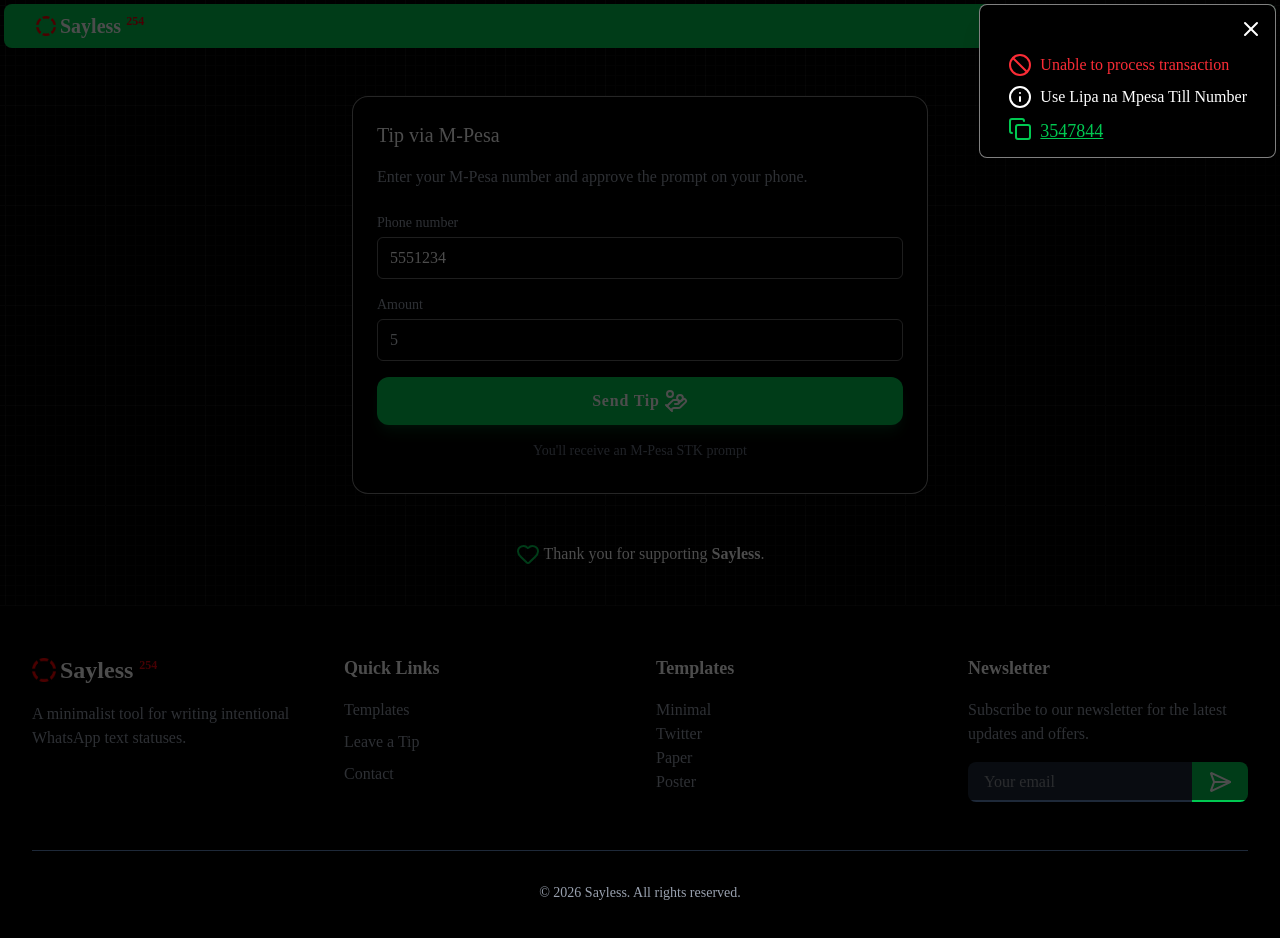
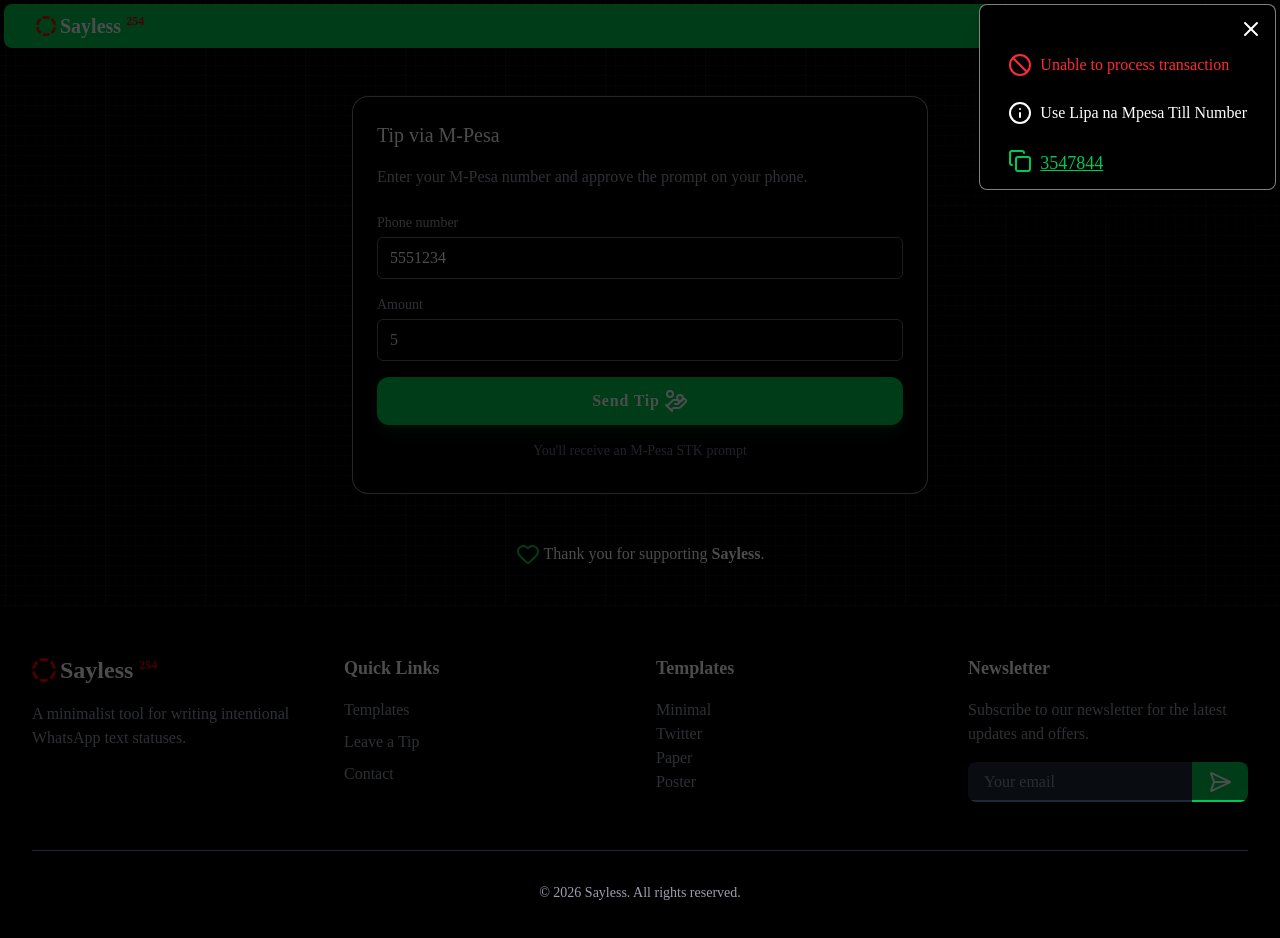
Before and after one commit to OndiekOchieng/sayless, a Vue app: page /tip in a window 1280 px wide. Both pictures are taken after typing "5551234", "5" into the empty fields and a click on the button "Send Tip". Shown: the top 938 px of the page. Built offline with nearby package versions, Linux system fonts and the light colour scheme; a web font is replaced by a local one.

Commit message:
Add padding to leave a tip toast

```diff
--- a/src/views/Tip.vue
+++ b/src/views/Tip.vue
@@ -96,7 +96,7 @@
         >
           <X />
         </button>
-        <p class="flex flex-col gap-2 px-4">
+        <p class="flex flex-col gap-6 px-4">
           <span class="flex gap-2 items-center text-red-500"
             ><Ban class="" /><span class="">Unable to process transaction</span>
           </span>
```
